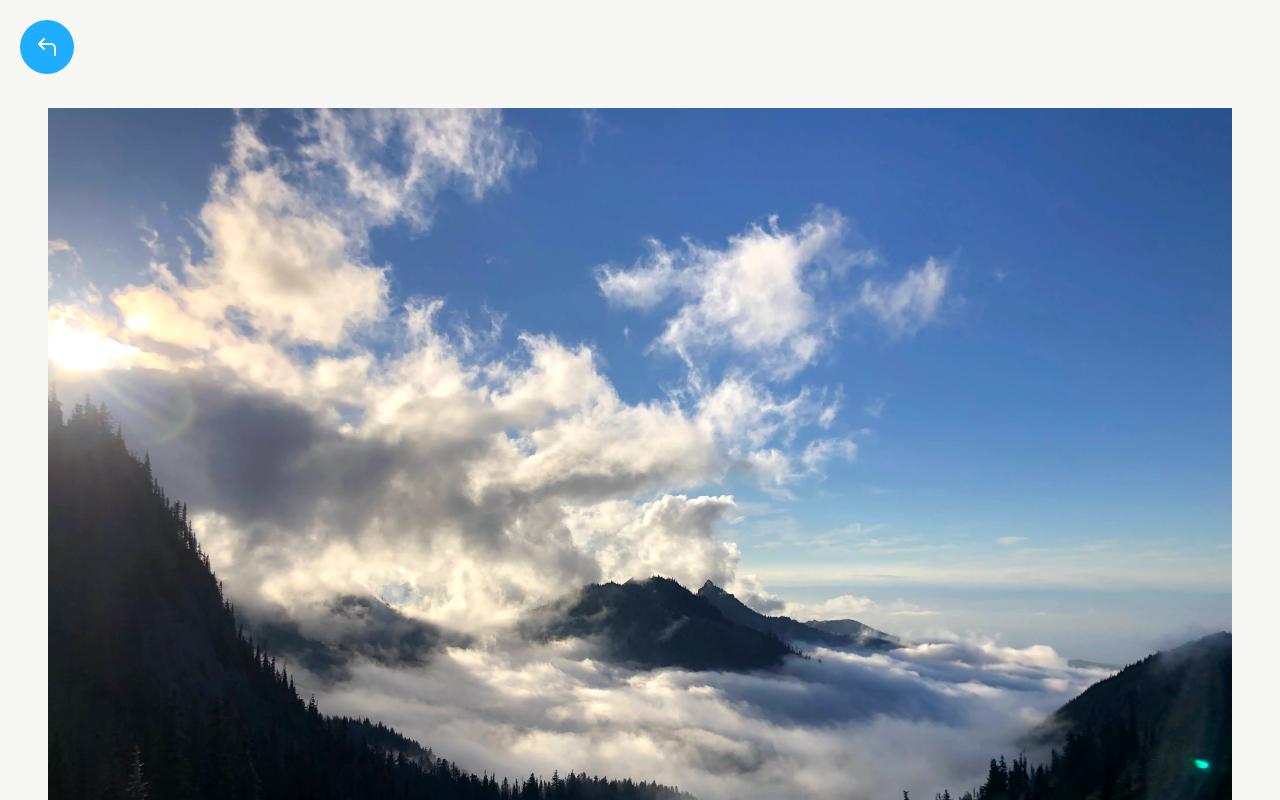
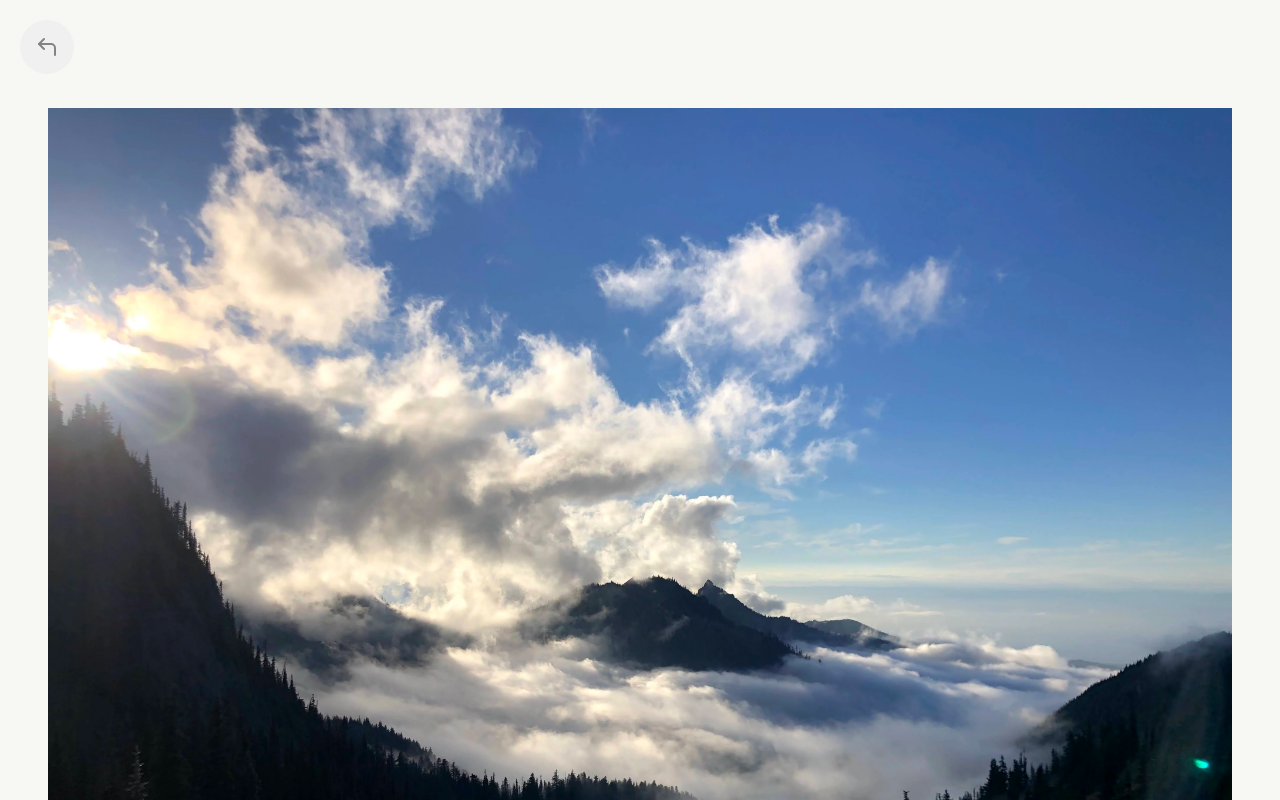
Before and after one commit to ohana23/corner-of-the-internet, a Next.js app: page /artifacts in a window 1280 px wide. Shown: the top 800 px of the page. Built offline with nearby package versions, Linux system fonts and the light colour scheme.

Commit message:
update back button styling

```diff
--- a/artifacts.module.css
+++ b/artifacts.module.css
@@ -518,8 +518,8 @@
   width: 54px;
   height: 54px;
   border-radius: 50%;
-  background: var(--accent-color);
-  color: var(--background-color);
+  background: #F0F0F0;
+  color: #838383;
   text-decoration: none;
   transition: all 0.3s cubic-bezier(0.4, 0, 0.2, 1);
 }
@@ -532,6 +532,13 @@
 .backButton svg {
   width: 24px;
   height: 24px;
+}
+
+@media (prefers-color-scheme: dark) {
+  .backButton {
+    background: #191919;
+    color: #7B7B7B;
+  }
 }
 
 @keyframes fadeInUp {
```
Also changed, not shown: 1 other file (tests, documents, lock files or other folders).
